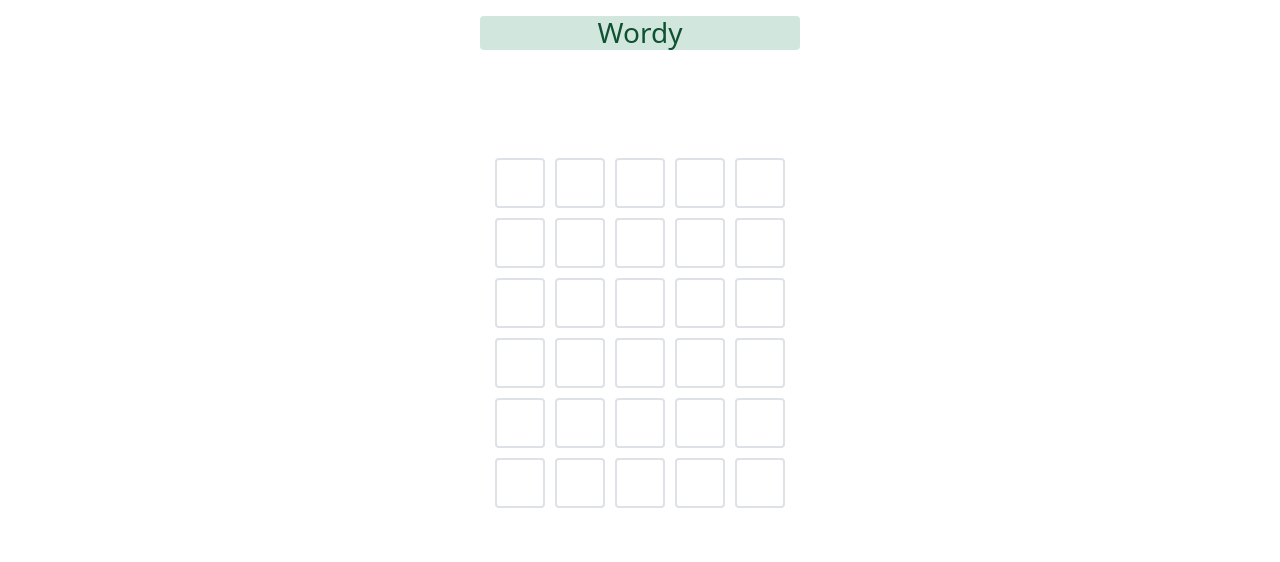
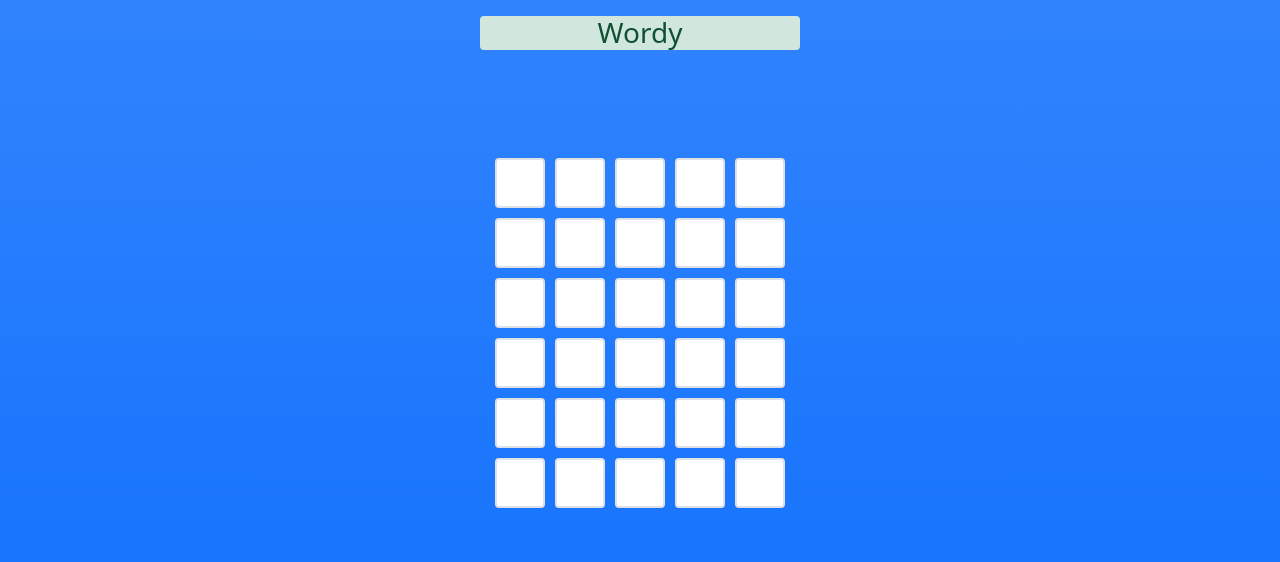
Before and after one commit to GrishaAngelovGH/wordy, a React (Create React App) app: page / in a window 1280 px wide. Shown: the top 562 px of the page. Built offline with nearby package versions, Linux system fonts and the light colour scheme.

Commit message:
Add background gradient color

```diff
--- a/src/App.js
+++ b/src/App.js
@@ -2,7 +2,7 @@ import Wordy from './components/Wordy'
 
 function App() {
   return (
-    <div className="row g-0 justify-content-center text-center">
+    <div className="row g-0 justify-content-center text-center bg-primary bg-gradient vh-100">
       <div className="col-3">
         <Wordy />
       </div>
--- a/src/components/Wordy/Wordy.js
+++ b/src/components/Wordy/Wordy.js
@@ -156,7 +156,7 @@ const Wordy = () => {
 
                 <h3 className={`alert-info rounded ${targetWordVisibility}`}>Target word: {targetWord}</h3>
 
-                <button className={`btn btn-primary ${restartButtonVisibility}`} onClick={handleRestart}>
+                <button className={`btn btn-light ${restartButtonVisibility}`} onClick={handleRestart}>
                     Restart
                 </button>
 
```
